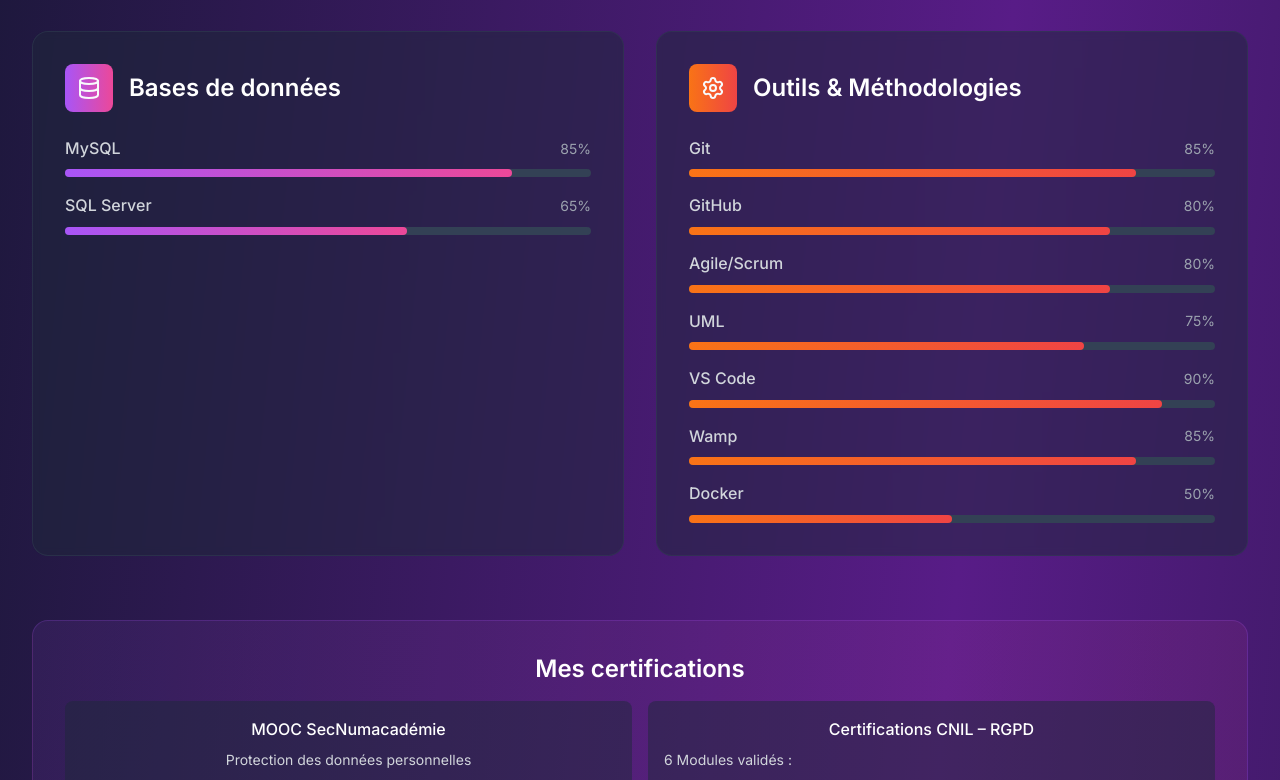
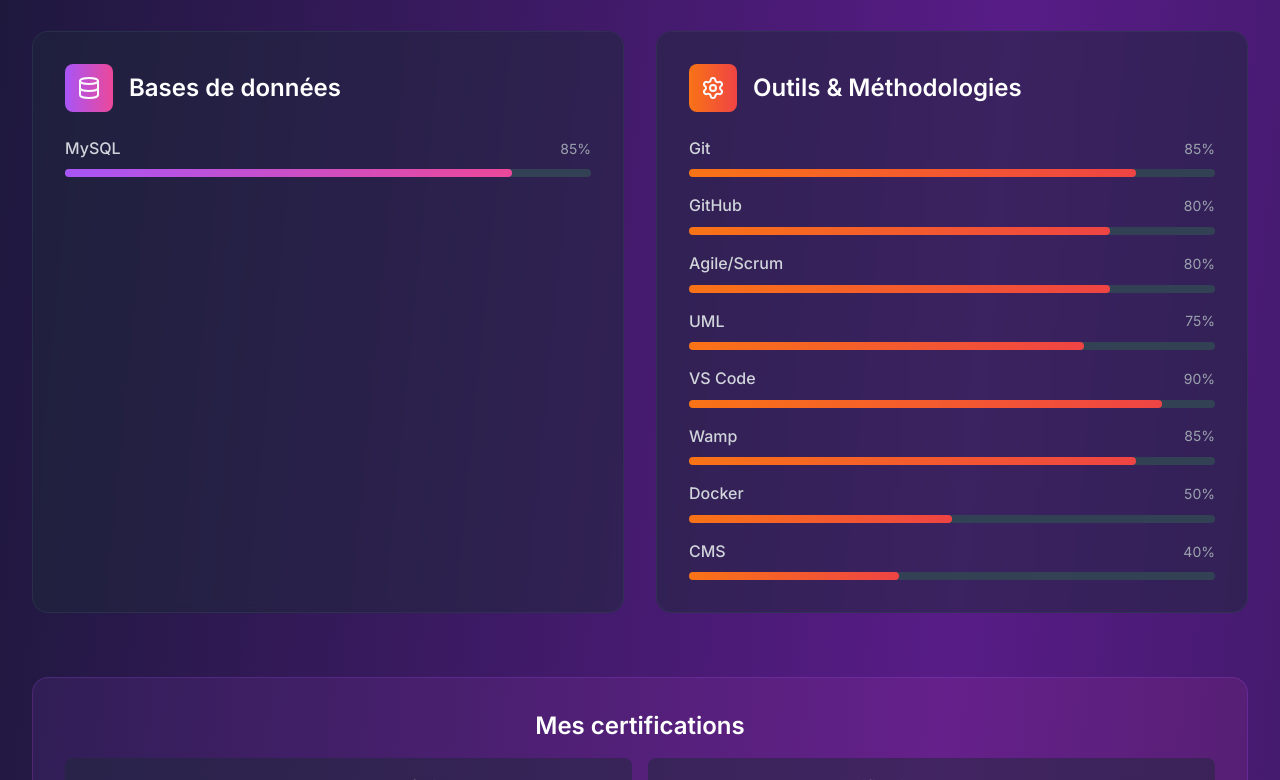
Before and after one commit to Jiane77/portfolio-bts-sio, a React (Vite) app: page / in a window 1280 px wide. Shown: the part 2692-3472 px from the top of the page. Built offline with nearby package versions, Linux system fonts and the light colour scheme.

Commit message:
modify skills score

```diff
--- a/src/assets/components/skills.tsx
+++ b/src/assets/components/skills.tsx
@@ -28,9 +28,9 @@ const Skills = () => {
       color: "from-green-500 to-emerald-500",
       skills: [
         { name: "PHP", level: 70 },
-        { name: "Symfony", level: 70 },
-        { name: "Twig", level: 80 },
-        { name: "Node.js", level: 65 },
+        { name: "Symfony", level: 50 },
+        { name: "Twig", level: 60 },
+        { name: "C", level: 40 },
         { name: "Java", level: 60 },
       ],
     },
@@ -40,7 +40,6 @@ const Skills = () => {
       color: "from-purple-500 to-pink-500",
       skills: [
         { name: "MySQL", level: 85 },
-        { name: "SQL Server", level: 65 },
       ],
     },
     {
@@ -55,6 +54,8 @@ const Skills = () => {
         { name: "VS Code", level: 90 },
         {name:"Wamp",level:85},
         {name:"Docker",level:50},
+        {name:"CMS",level:40},
+
       ],
     },
   ];
```
